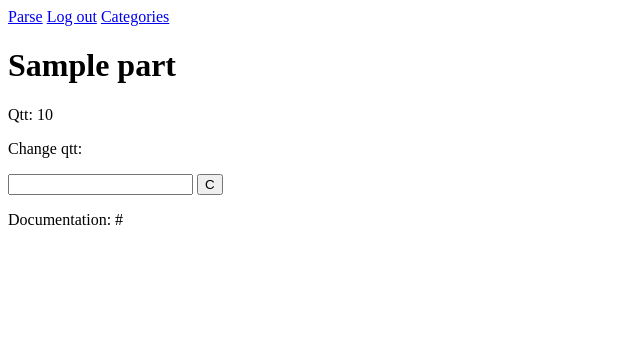
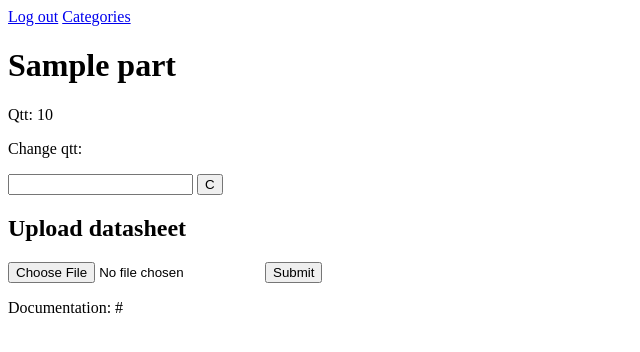
Before and after one commit to s5730817/epms, a Flask app: page /categories/part/1 in a window 1280 px wide. Shown: the top 352 px of the page, without its empty margins (0-640 px from the left). Run offline with Flask 3, Linux system fonts and the light colour scheme; a user stored in the database is signed in; tables that the repository leaves empty hold one stand-in row (values such as "Sample post").

Commit message:
Refactor MongoDB connection handling and enhance datasheet upload functionality

````diff
--- a/epms/modules/llm_parse.py
+++ b/epms/modules/llm_parse.py
@@ -2,7 +2,7 @@ from llama_cpp import Llama
 from flask import jsonify
 from werkzeug.utils import secure_filename
 import os
-
+import json
 
 WEIGHTS_FOLDER = os.path.join(os.path.dirname(os.path.abspath(__file__)), "weights")
 WEIGHTS_FILE = "Qwen2.5-7B-Instruct-Q3_K_M.gguf"
@@ -27,6 +27,13 @@ If the datasheet does not include this information - only return what you could
 You must only retrieve essential information, text only (no diagrams/tables)
 Return as JSON only."""
 
+def safe_parse(raw: str) -> dict:
+    text = raw.strip()
+    if text.startswith("```"):
+        text = text.split("```json", 2)[1].rsplit("```", 1)[0]
+
+    return text.strip()
+
 def parse_datasheet(datasheet):
     messages = [
         {"role": "system", "content": SYSTEM_PROMPT},
@@ -38,5 +45,6 @@ def parse_datasheet(datasheet):
         temperature=0.0,   # deterministic extraction
         stop=["</s>"]
     )
-    print(output["choices"][0]["message"]["content"])
-    return jsonify({"result": output["choices"][0]["message"]["content"]})
+    result = safe_parse(output["choices"][0]["message"]["content"])
+
+    return result
--- a/epms/routes/main.py
+++ b/epms/routes/main.py
@@ -1,14 +1,15 @@
 from flask import Blueprint, render_template, request, redirect, url_for
 from epms.models import *
-from epms.extensions import db, mongo_cluster
+from epms.extensions import db, mongo_client
 from epms.modules.pdf_extract import *
 from epms.modules.llm_parse import *
 from flask_login import current_user, login_required
 from werkzeug.utils import secure_filename
 import os
+import json
 
 main_bp = Blueprint("main", __name__)
-mongo_db = mongo_cluster["epms"]
+mongo_db = mongo_client["epms"]
 collection = mongo_db["parts"]
 
 """
@@ -98,19 +99,11 @@ def add_part_post():
     return redirect(url_for("main.categories"))
 
 
-@main_bp.route("/parse", methods=["GET"])
-@login_required
-def parse_doc():
-    return render_template("parse.html")
-
-
 @main_bp.route("/upload_datasheet", methods=["POST"])
 @login_required
 def upload_datasheet():
     UPLOAD_FOLDER = os.path.join(os.path.dirname(os.path.abspath(__file__)), "uploads")
     os.makedirs(UPLOAD_FOLDER, exist_ok=True)
-    print(UPLOAD_FOLDER)
-
     file = request.files.get("part_datasheet")
     if file and file.filename:
         filepath = os.path.join(UPLOAD_FOLDER, secure_filename(file.filename))
@@ -118,7 +111,21 @@ def upload_datasheet():
     with pdfplumber.open(filepath) as pdf:
         print(check_pdf_type(pdf))
         text = extract_text(pdf)
-        print(text[0]["text"])
-        for i in range(len(text)):
-            print(parse_datasheet(text[i]["text"]))
-    return redirect(url_for("main.parse_doc"))
+        data = ""
+        for page in text:
+            data += page["text"]
+        part_datasheet = parse_datasheet(data)
+
+        part_id = request.args.get("part_id", None)
+        try:
+            part_id = int(part_id)
+        except:
+            print("Something aint right bro")
+
+        part_data = {
+            "part_id": part_id,
+            "data": part_datasheet
+        }
+        collection.insert_one(part_data)
+
+    return redirect(url_for("main.categories"))
--- a/epms/templates/base.html
+++ b/epms/templates/base.html
@@ -9,7 +9,6 @@
             <a href="/login">Login</a>
             <a href="/signup">Sign up</a>
             {%- else -%}
-            <a href="/parse">Parse</a>
             <a href="/logout">Log out</a>
             <a href="/categories">Categories</a>
             {%- endif -%}
--- a/epms/templates/part.html
+++ b/epms/templates/part.html
@@ -9,6 +9,11 @@
         <input hidden name="part_id" type="number" value="{{ part.id }}">
         <button type="submit">C</button>
     </form>
-</p>
+
+    <h2>Upload datasheet</h2>
+        <form enctype="multipart/form-data" method="POST" action="{{ url_for('main.upload_datasheet', part_id = part.id) }}">
+            <input type="file" name="part_datasheet" accept=".pdf">
+            <input type="submit">
+        </form>
 <p>Documentation: {{ part.doc_link }}</p>
 {% endblock %}
````
Also changed, not shown: epms/extensions.py (+13 -1 lines), 1 other file.
